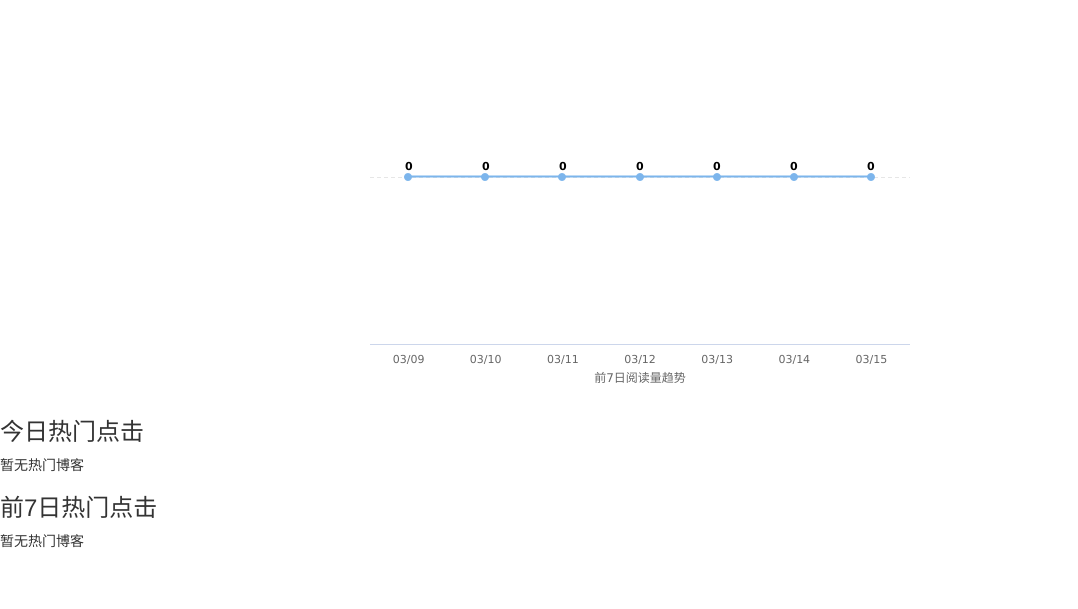
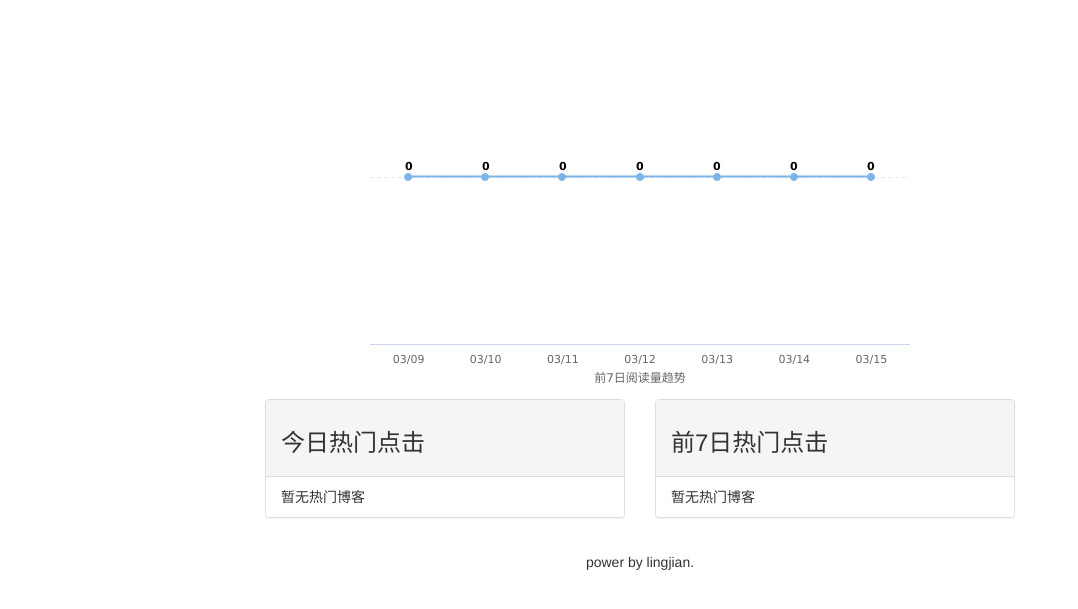
Before and after one commit to LingJianCode/mysite, a Django app: page / in a window 1280 px wide. Shown: the part 191-800 px from the top of the page, without its empty margins (0-1078 px from the left). Run offline with Django 3.2, Linux system fonts and the light colour scheme; data comes from the database, SQL or seed files in the repository; both versions use the stored data as it was after the commit; some libraries are stand-ins or nearby versions.

Commit message:
upload gitee

```diff
--- a/comment/forms.py
+++ b/comment/forms.py
@@ -8,7 +8,7 @@ class CommentForm(forms.Form):
     content_type = forms.CharField(widget=forms.HiddenInput)
     object_id = forms.IntegerField(widget=forms.HiddenInput)
     #lable=False 去掉前端显示的label
-    text = forms.CharField(widget=CKEditorWidget(config_name='comment_ckeditor'), label=False)
+    text = forms.CharField(widget=CKEditorWidget(config_name='comment_ckeditor'), label=False, error_messages={'required':'评论内容不能为空'})
 
     def __init__(self, *args, **kwargs):
         if 'user' in kwargs:
--- a/mysite/urls.py
+++ b/mysite/urls.py
@@ -17,10 +17,12 @@ from django.contrib import admin
 from django.urls import path, include
 from django.conf import settings
 from django.conf.urls.static import static
+from django.views.generic.base import RedirectView
 from .views import home,login,register
 
 urlpatterns = [
     path('', home, name='home'),
+    path('favicon.ico',RedirectView.as_view(url='static/favicon.ico')),
     path('admin/', admin.site.urls),
     path('blog/', include('blog.urls')),
     path('ckeditor/', include('ckeditor_uploader.urls')),
--- a/static/css/base.css
+++ b/static/css/base.css
@@ -6,3 +6,12 @@
 body {
     margin-top: 70px!important;
 }
+
+span.power {
+    text-align: center;
+    display: block;
+    margin-block-start: 1em;
+    margin-block-end: 1em;
+    margin-inline-start: 0px;
+    margin-inline-end: 0px;
+}
--- a/static/css/home.css
+++ b/static/css/home.css
@@ -5,7 +5,7 @@
     margin-bottom: 1em;
 }
 
-div#container {
+div#container-chart {
     margin: 0 auto;
     height: 20em;
     min-width: 30em;
--- a/templates/base.html
+++ b/templates/base.html
@@ -38,5 +38,8 @@
     </div>
     {% block content %}{% endblock %}
 
+    {% block scripts_extend %}{% endblock %}
+
+    <span class="power">power by lingjian.</span>
 </body>
 </html>
--- a/templates/home.html
+++ b/templates/home.html
@@ -12,24 +12,40 @@
     <h3 class="home-content">欢迎访问我的网站</h3>
 
 
-    <div id="container" style="width: 600px;height:400px;"></div>
-    <h3>今日热门点击</h3>
-    <ul>
+    <div id="container-chart" style="width: 600px;height:400px;"></div>
+
+    <div class="container" >
+        <div class="row" >
+            <div class="col-xs-4 col-md-4 col-lg-4 col-xs-offset-2 col-md-offset-2">
+                <div class="panel panel-default">
+                  <div class="panel-heading"><h3>今日热门点击</h3></div>
+                    <ul class="list-group">
                         {% for hot_data in today_hot_data %}
-            <li><a href="{% url 'blog_detail' hot_data.object_id %}">{{ hot_data.content_object.title }}({{ hot_data.read_num }})</a></li>
+                            <li class="list-group-item"><a href="{% url 'blog_detail' hot_data.object_id %}">{{ hot_data.content_object.title }}({{ hot_data.read_num }})</a></li>
                         {% empty %}
-            <li>暂无热门博客</li>
+                            <li class="list-group-item">暂无热门博客</li>
                         {% endfor %}
                     </ul>
+                </div>
+            </div>
 
-    <h3>前7日热门点击</h3>
-    <ul>
+
+            <div class="col-xs-4 col-md-4 col-lg-4">
+                <div class="panel panel-default">
+                    <div class="panel-heading"><h3>前7日热门点击</h3></div>
+                        <ul class="list-group">
                             {% for hot_data in seven_day_hotdata %}
-            <li><a href="{% url 'blog_detail' hot_data.id %}">{{ hot_data.title }}({{ hot_data.read_num_sum }})</a></li>
+                                <li class="list-group-item"><a href="{% url 'blog_detail' hot_data.id %}">{{ hot_data.title }}({{ hot_data.read_num_sum }})</a></li>
                             {% empty %}
-            <li>暂无热门博客</li>
+                                <li class="list-group-item">暂无热门博客</li>
                             {% endfor %}
                         </ul>
+                    </div>
+                </div>
+            </div>
+        </div>
+    </div>
+
      <script>
         // 图表配置
         var options = {
@@ -65,6 +81,6 @@
             },
         };
         // 图表初始化函数
-        var chart = Highcharts.chart('container', options);
+        var chart = Highcharts.chart('container-chart', options);
     </script>
 {% endblock %}
```
Also changed, not shown: blog/templates/blog/blog_detail.html (+59 -10 lines), comment/views.py (+16 -2 lines), db.sqlite3, static/favicon.ico (added). Lines whose indentation alone changed are shown as unchanged.
